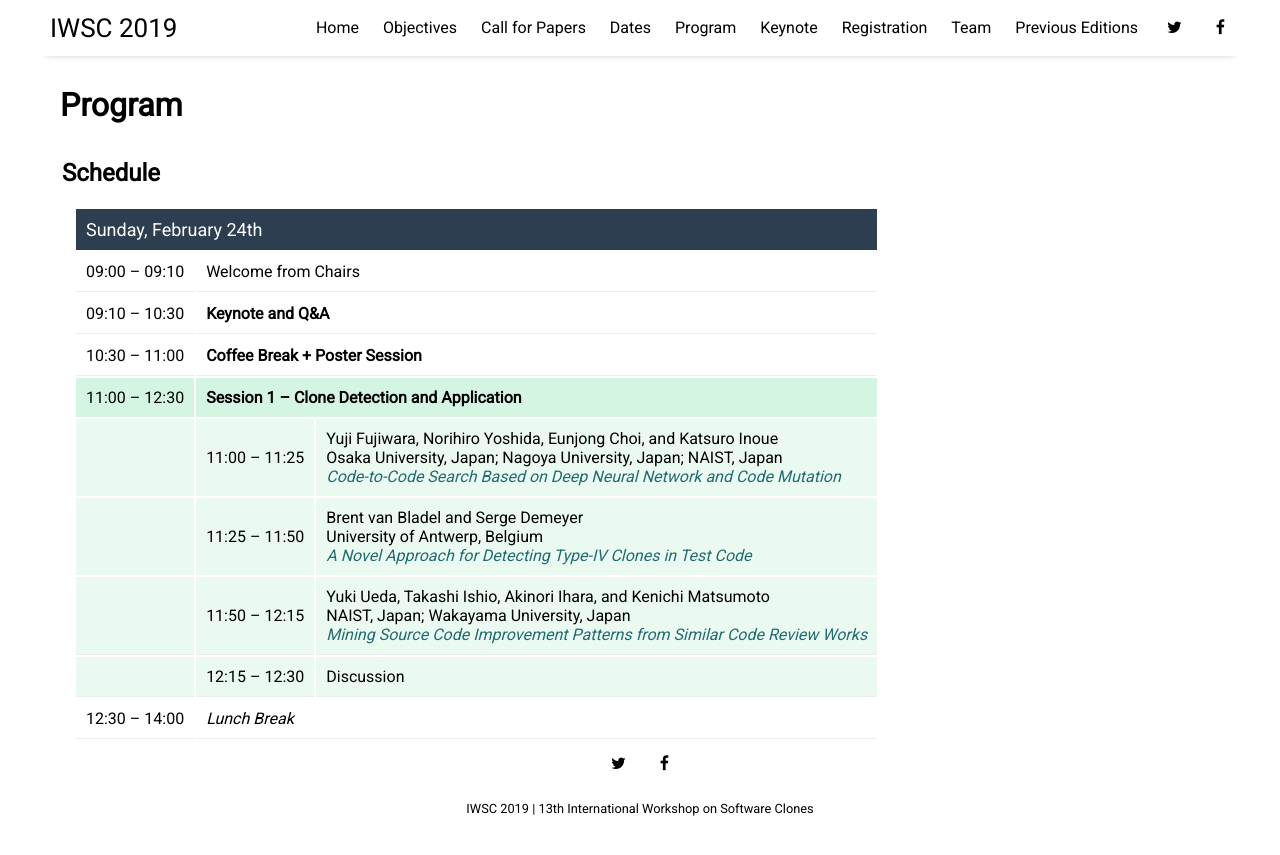
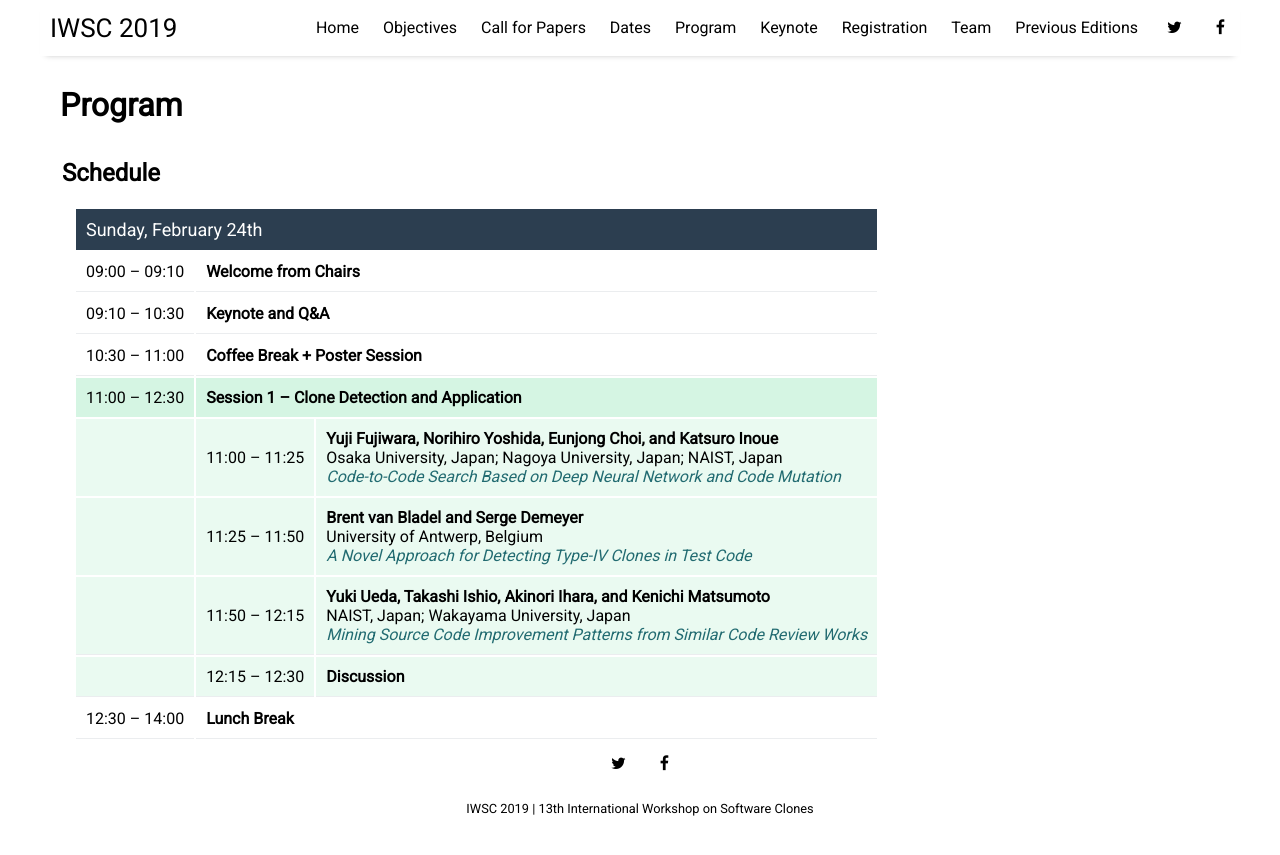
Before and after one commit to iwsc2019/iwsc2019.github.io, a Jekyll site: the page built from pages/program.html, in a window 1280 px wide. Shown: the top 855 px of the page. Built offline with Jekyll 4.4.1, drawn with Linux system fonts in a browser that asks for light colours; nearby versions of some CDN libraries.

Commit message:
Update program.html

```diff
--- a/pages/program.html
+++ b/pages/program.html
@@ -12,7 +12,7 @@ title: Program
         <td colspan="3" class="header-b">Sunday, February 24th</td>
       </tr>
       <tr>
-        <td class="content">09:00 &ndash; 09:10</td><td colspan="2" class="content">Welcome from Chairs</td>
+        <td class="content">09:00 &ndash; 09:10</td><td colspan="2" class="content-b">Welcome from Chairs</td>
       </tr>
       <tr>
         <td class="content">09:10 &ndash; 10:30</td><td colspan="2" class="content-b">Keynote and Q&A</td>
@@ -28,7 +28,7 @@ title: Program
         <td class="talk-noline lightbg"></td>
         <td class="talk-noline lightbg">11:00 &ndash; 11:25</td>
         <td class="talk-noline lightbg">
-          Yuji Fujiwara, Norihiro Yoshida, Eunjong Choi, and Katsuro Inoue<br />
+          <b>Yuji Fujiwara, Norihiro Yoshida, Eunjong Choi, and Katsuro Inoue</b><br />
           Osaka University, Japan; Nagoya University, Japan; NAIST, Japan<br />
           <i class="paper_title">Code-to-Code Search Based on Deep Neural Network and Code Mutation</i>
         </td>
@@ -37,7 +37,7 @@ title: Program
         <td class="talk-noline lightbg"></td>
         <td class="talk-noline lightbg">11:25 &ndash; 11:50</td>
         <td class="talk-noline lightbg">
-          Brent van Bladel and Serge Demeyer<br />
+          <b>Brent van Bladel and Serge Demeyer</b><br />
           University of Antwerp, Belgium<br />
           <i class="paper_title">A Novel Approach for Detecting Type-IV Clones in Test Code</i>
         </td>
@@ -46,7 +46,7 @@ title: Program
         <td class="talk lightbg"></td>
         <td class="talk lightbg">11:50 &ndash; 12:15</td>
         <td class="talk lightbg">
-          Yuki Ueda, Takashi Ishio, Akinori Ihara, and Kenichi Matsumoto<br />
+          <b>Yuki Ueda, Takashi Ishio, Akinori Ihara, and Kenichi Matsumoto</b><br />
           NAIST, Japan; Wakayama University, Japan<br />
           <i class="paper_title">Mining Source Code Improvement Patterns from Similar Code Review Works</i>
         </td>
@@ -55,11 +55,11 @@ title: Program
         <td class="talk lightbg"></td>
         <td class="talk lightbg">12:15 &ndash; 12:30</td>
         <td class="talk lightbg">
-          Discussion<br />
+          <b>Discussion</b><br />
         </td>
       </tr>
       <tr>
-        <td class="content">12:30 &ndash; 14:00</td><td colspan="2" class="content-i">Lunch Break</td>
+        <td class="content">12:30 &ndash; 14:00</td><td colspan="2" class="content-b">Lunch Break</td>
       </tr>
       <!--
       <tr>
```
